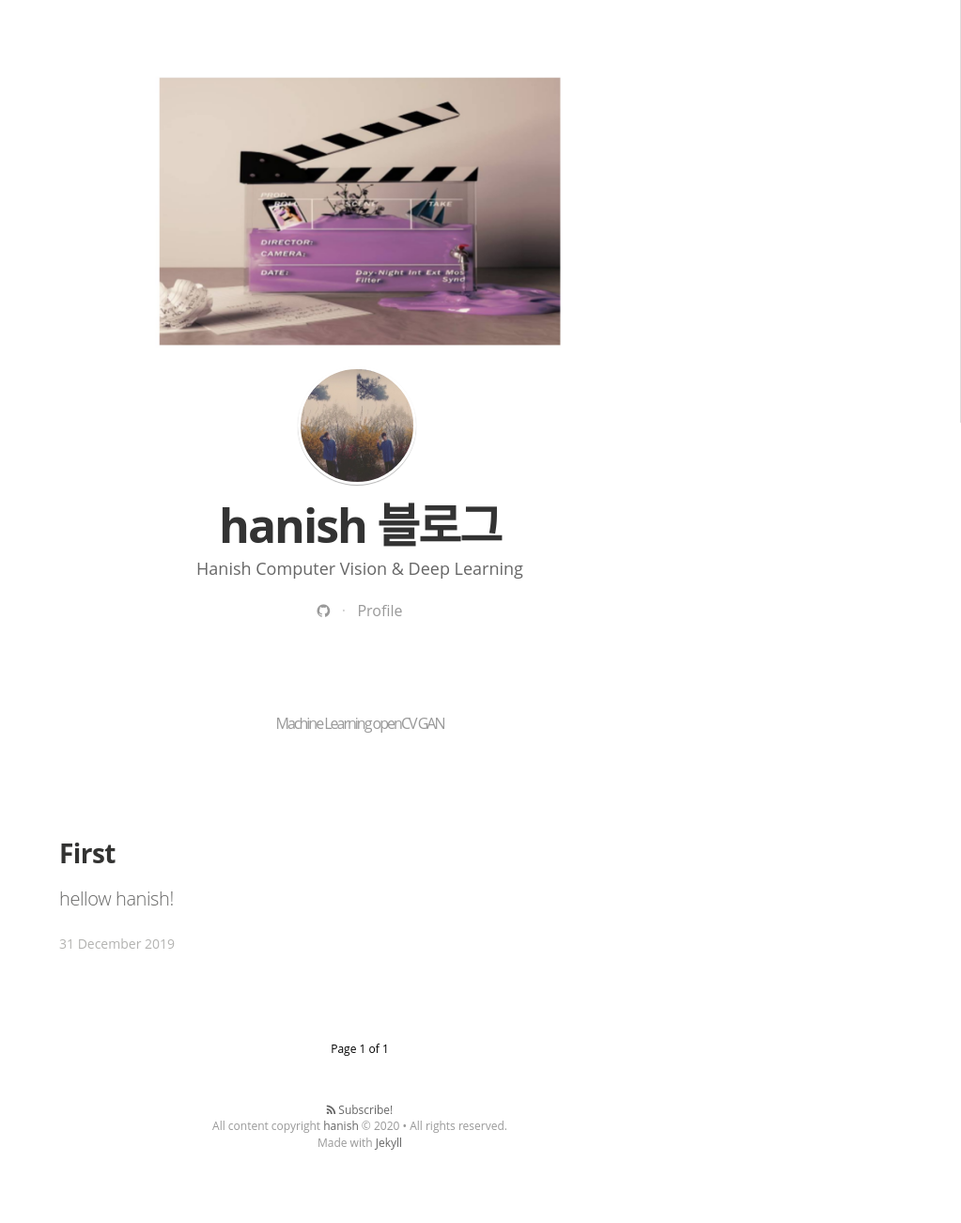
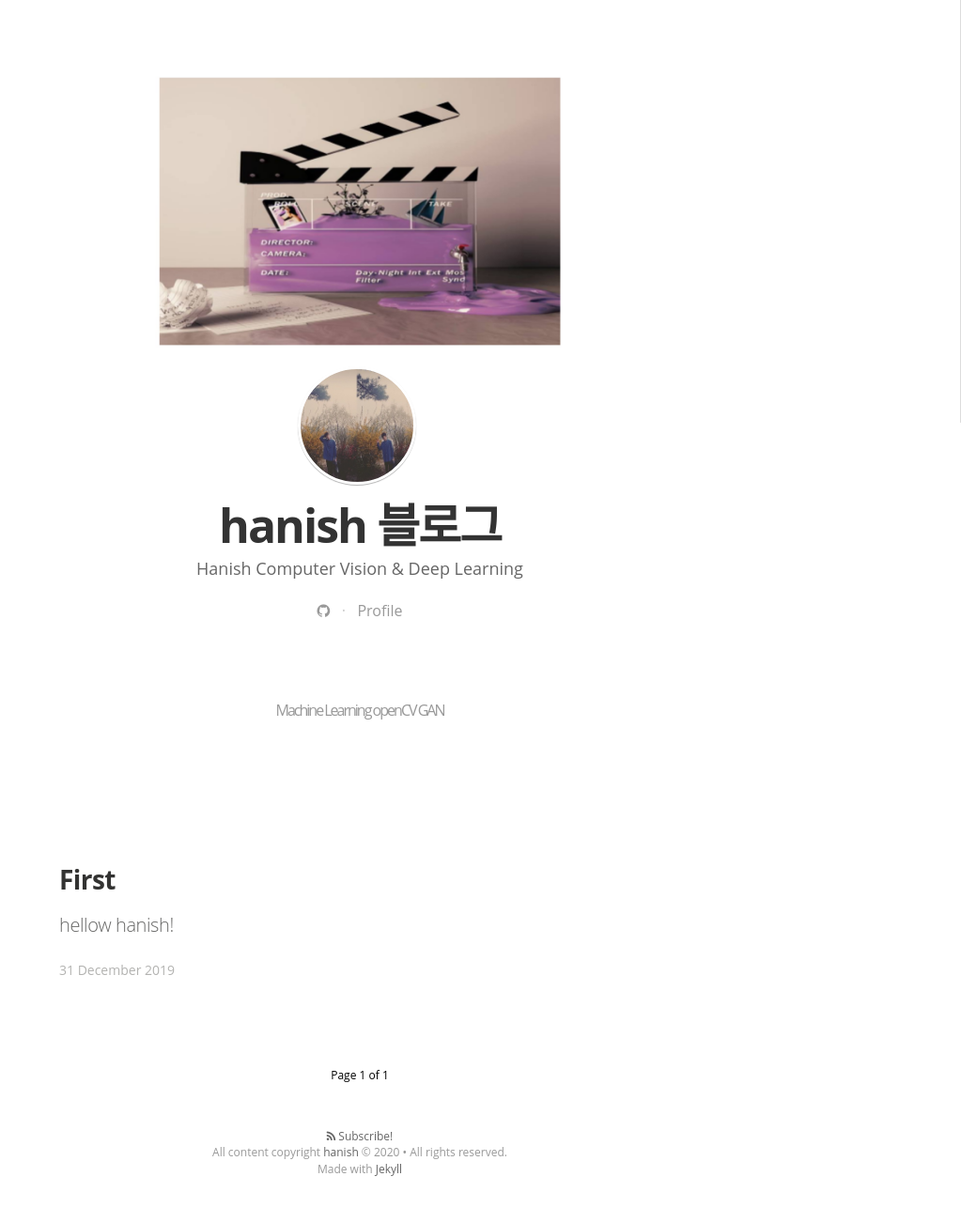
Before and after one commit to hanish3464/hanish3464.github.io, a Jekyll site: the page built from index.html, in a window 1280 px wide. Shown: the whole page at 94% size, without its empty margins (257-1280 px from the left). Built offline with Jekyll 4.4.1, drawn with Linux system fonts in a browser that asks for light colours; nearby versions of some CDN libraries; some web fonts are replaced; the list of posts is cut into pages by our own code; comment, search, counter and statistics services are not loaded; before the commit the page ends 1274 px from its top, so only the background shows below that.

Commit message:
menu bar

```diff
--- a/css/main.sass
+++ b/css/main.sass
@@ -131,9 +131,8 @@ body
   .menu-bars
     letter-spacing: -2px
     outline: 0
-    line-height: 50px
     word-break: break-word
-    padding: $rs*5.25 $rs $rs/2
+    padding: $rs*5.25 $rs $rs*4
     margin: 0 0 50px
     font-size: 35
     font-weight: 500
```
